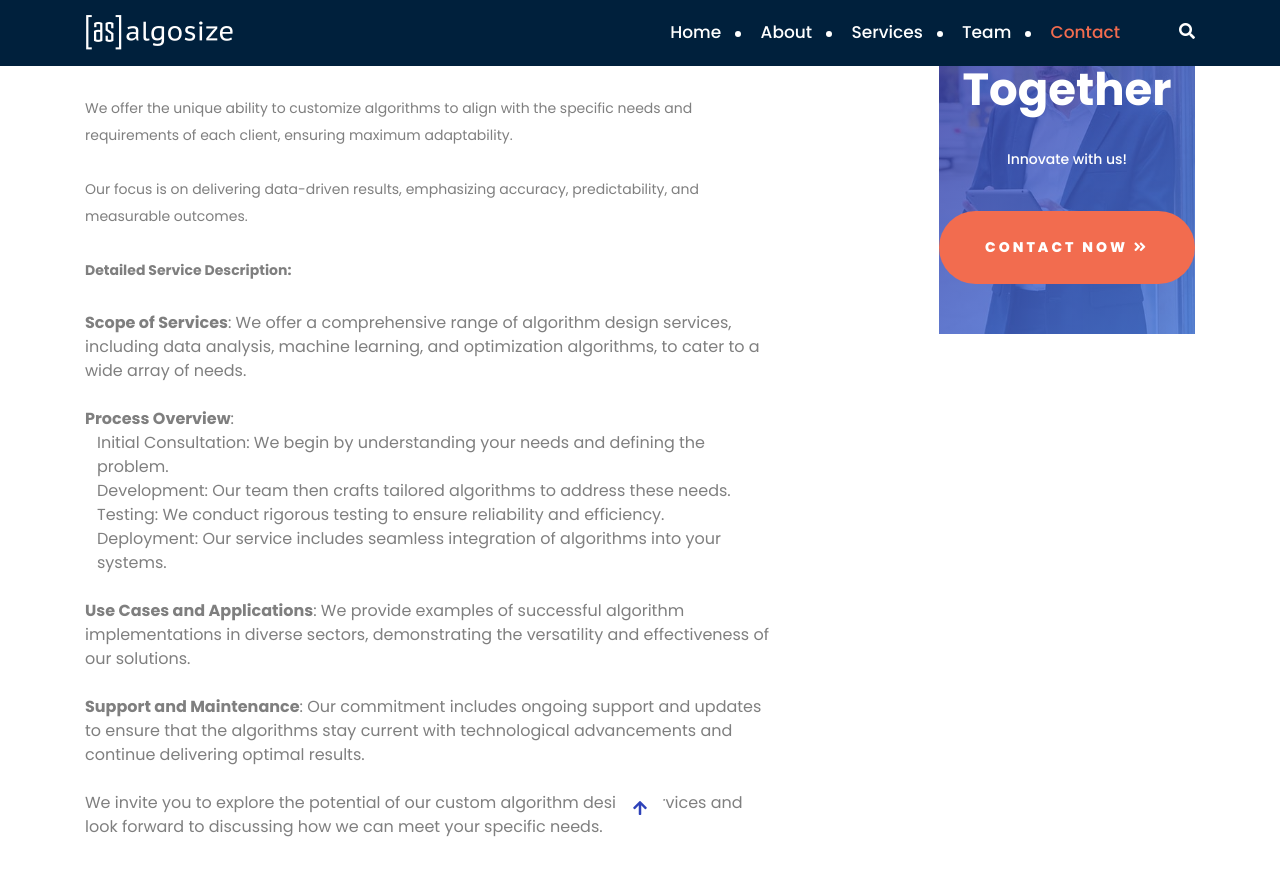
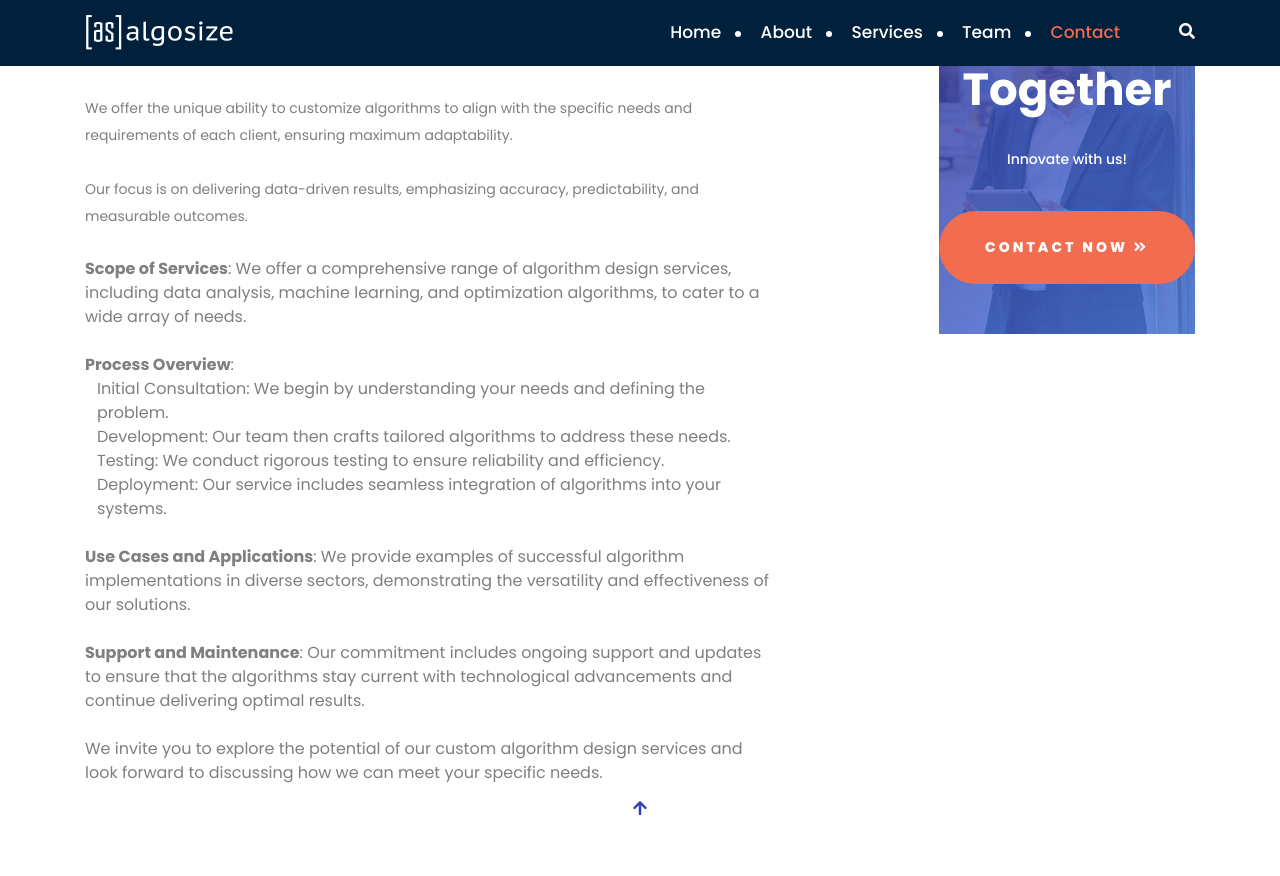
Before and after one commit to AlgoSize/website, a Jekyll site: the page built from _services/Custom-Algorithm-Design.md, in a window 1280 px wide and 900 px high, scrolled down 1070 px. Shown: the top 876 px of the window. Built offline with Jekyll 4.4.1, drawn with Linux system fonts in a browser that asks for light colours.

Commit message:
Update Custom-Algorithm-Design.md

```diff
--- a/_services/Custom-Algorithm-Design.md
+++ b/_services/Custom-Algorithm-Design.md
@@ -14,9 +14,6 @@ We offer the unique ability to customize algorithms to align with the specific n
 <br/>
 <br/>
 Our focus is on delivering data-driven results, emphasizing accuracy, predictability, and measurable outcomes.
-<br/>
-<br/>
-**Detailed Service Description:**
 <br/>
 <br/>
 1. **Scope of Services**: We offer a comprehensive range of algorithm design services, including data analysis, machine learning, and optimization algorithms, to cater to a wide array of needs.
```
